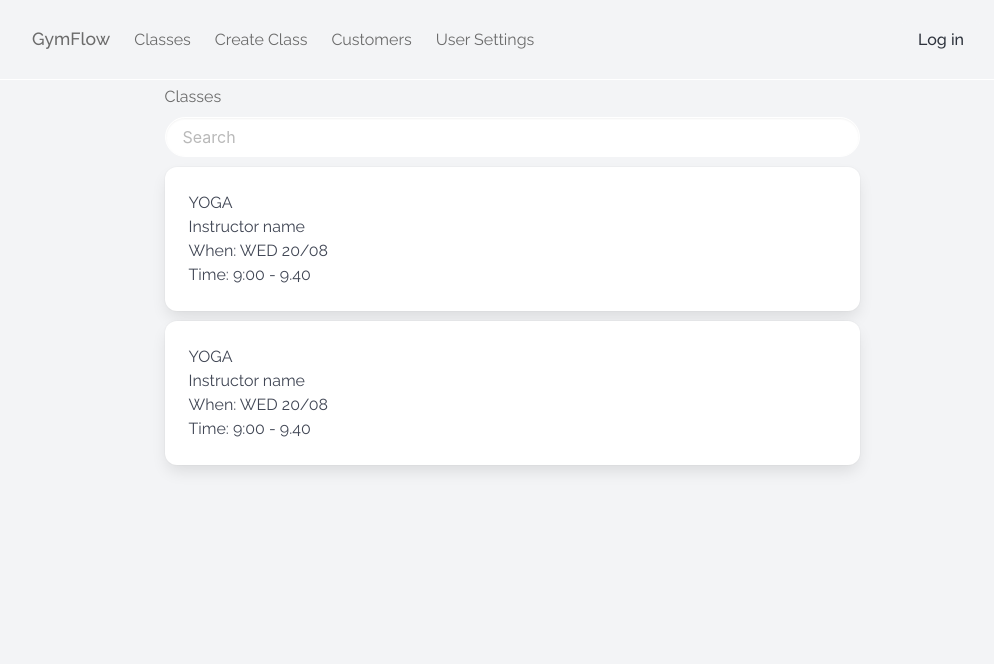
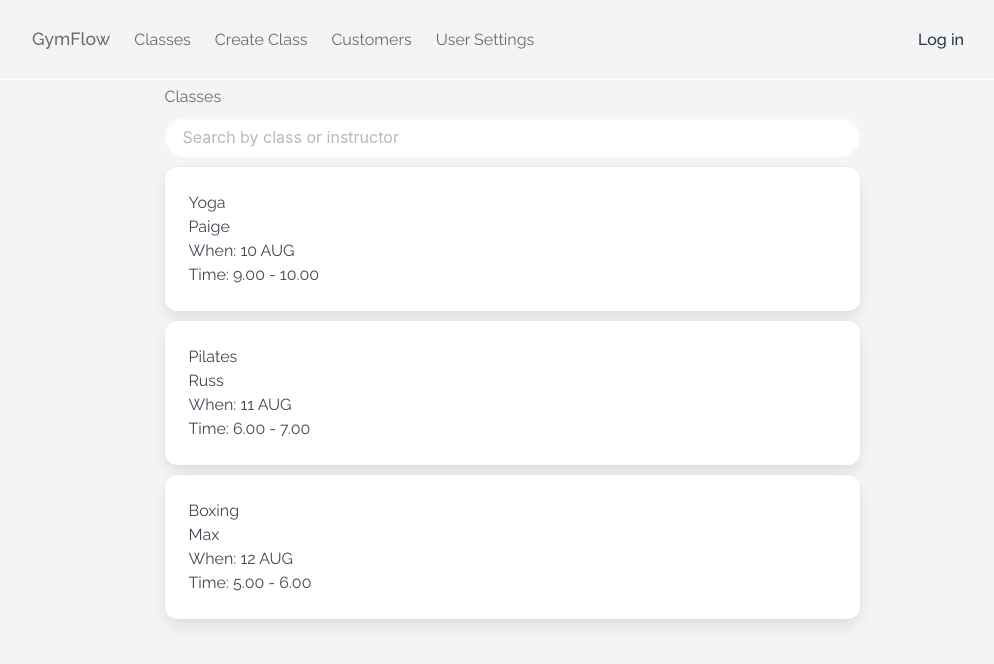
Before and after one commit to nlina-0/T3A2-B_FullStackApp, a React (Vite) app in the folder src/GymFlow/: page / in a window 1280 px wide. Shown: the top 664 px of the page, without its empty margins (128-1122 px from the left). Built offline with nearby package versions, Linux system fonts and the light colour scheme.

Commit message:
added useState to classCard component to render different classes

```diff
--- a/src/GymFlow/src/components/ClassCard.jsx
+++ b/src/GymFlow/src/components/ClassCard.jsx
@@ -1,6 +1,6 @@
 import React from 'react'
 
-const ClassCard = () => {
+const ClassCard = (props) => {
 
   return (
     <>
@@ -9,10 +9,10 @@ const ClassCard = () => {
         <div class='card'>
           <div class='card-content'>
             <div class='media-content'>
-              <p>YOGA</p>
-              <p>Instructor name</p>
-              <p>When: WED 20/08</p>
-              <p>Time: 9:00 - 9.40</p>
+              <p>{props.classType}</p>
+              <p>{props.instructor}</p>
+              <p>When: {props.date}</p>
+              <p>Time: {props.time}</p>
             </div>
           </div>
         </div>
--- a/src/GymFlow/src/components/Classes.jsx
+++ b/src/GymFlow/src/components/Classes.jsx
@@ -1,28 +1,58 @@
 import React, {useState} from 'react'
+import { Link } from 'react-router-dom'
 import NavBar from './NavBar'
 import ClassCard from './ClassCard'
 import PageHeading from './PageHeading'
 
 const Classes = () => {
+  // const [classCard, setClassCard] = useState(
+  //   ['Yoga', 'Pilates', 'Boxing']
+  // )
+
+  const [classCard, setClassCard] = useState(
+    [
+      {
+        classType: "Yoga",
+        instructor: "Paige",
+        date: "10 AUG",
+        time: "9.00 - 10.00"
+      },
+      {
+        classType: "Pilates",
+        instructor: "Russ",
+        date: "11 AUG",
+        time: "6.00 - 7.00"
+      },
+      {
+        classType: "Boxing",
+        instructor: "Max",
+        date: "12 AUG",
+        time: "5.00 - 6.00"
+      }
+    ]
+  )
+
   return (
     <>
       <NavBar />
       <div class="container is-max-tablet">
-        {/* <PageHeading /> */}
         <label class="label">Classes</label>
         <input
           class="input is-rounded"
           type="text"
-          placeholder="Search"
+          placeholder="Search by class or instructor"
         />
       </div>
 
-      {/* component - search functionality */}
-      {/* component - list of classes made from reusable component */}
-
-      {/* Going to be a link */}
-      <ClassCard classType=''/>
-      <ClassCard classType=''/>
+      <div>
+        {
+          classCard.map(cl => (
+            <Link >
+              <ClassCard classType={cl.classType}  instructor={cl.instructor} date={cl.date} time={cl.time}/>
+            </Link>
+          ))
+        }
+      </div>
     </>
   )
 }
```
